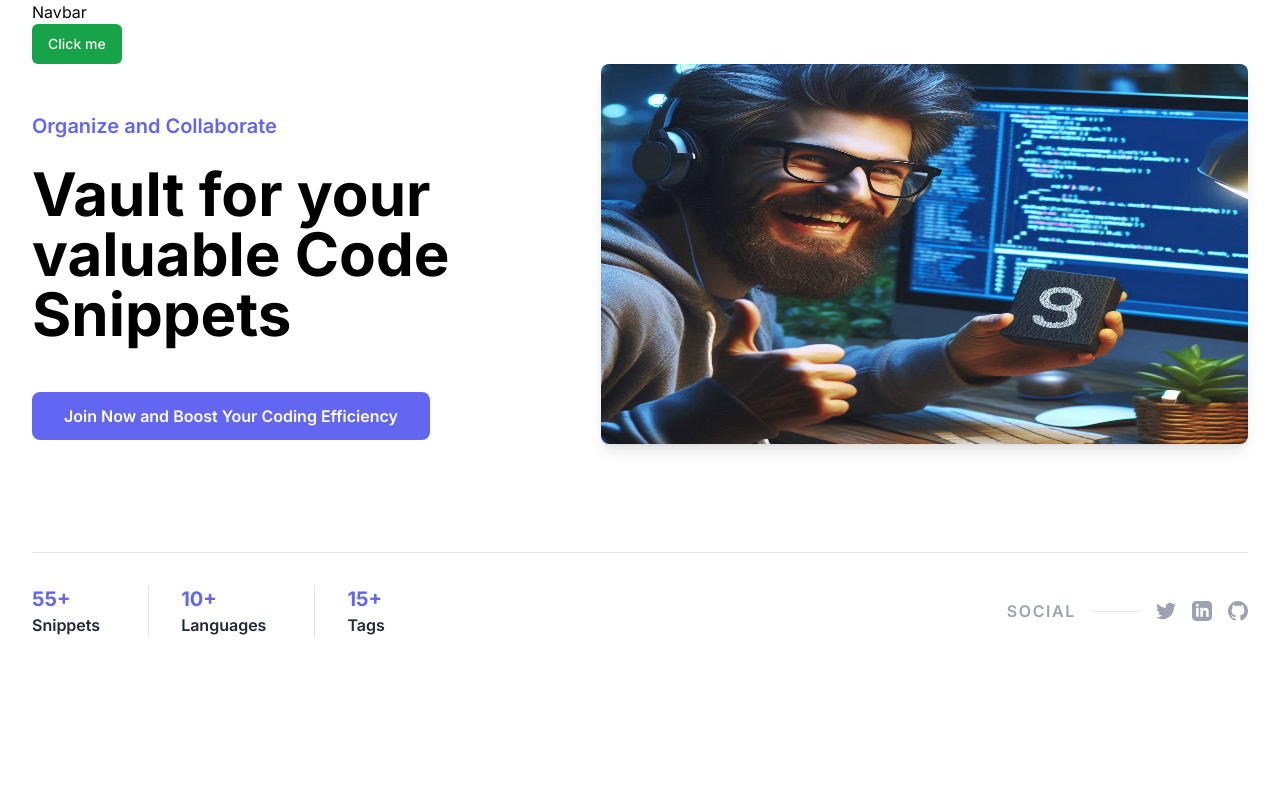
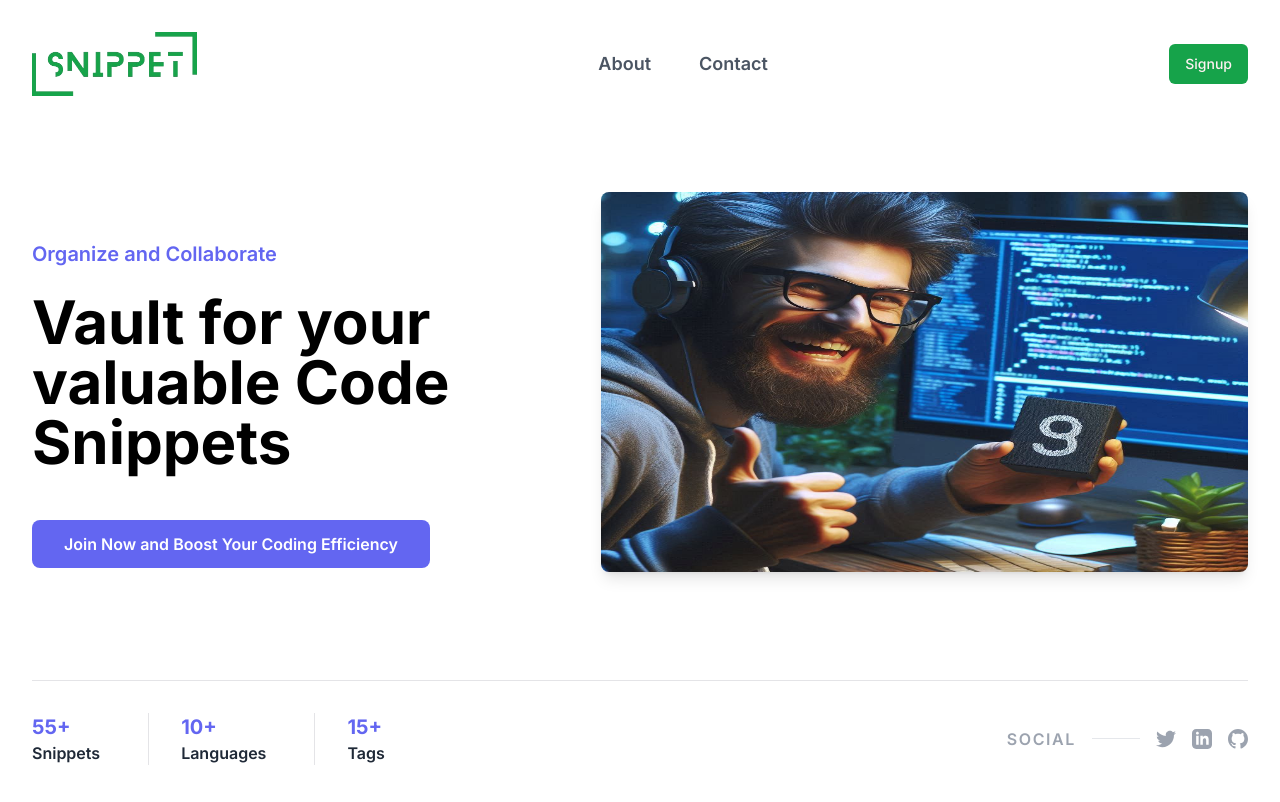
Before and after one commit to badjatya/snippet, a Next.js app: page / in a window 1280 px wide. Shown: the top 802 px of the page. Built offline with nearby package versions, Linux system fonts and the light colour scheme.

Commit message:
chore: Update Navbar layout and add logo

```diff
--- a/src/layouts/Navbar/index.tsx
+++ b/src/layouts/Navbar/index.tsx
@@ -1,13 +1,46 @@
 import { Button } from "@/components/ui/button";
+import Link from "next/link";
+import Image from "next/image";
 
 type Props = {};
 
 const Navbar = (props: Props) => {
 	return (
-		<>
-			<div>Navbar</div>
-			<Button>Click me</Button>
-		</>
+		<header className='mb-8 flex items-center justify-between py-4 md:mb-12 md:py-8 xl:mb-16'>
+			<Link
+				href='/'
+				className='inline-flex items-center gap-2.5 text-2xl font-bold text-black md:text-3xl'
+				aria-label='logo'>
+				<Image
+					src='/logo/logo.png'
+					alt='Logo'
+					width={165}
+					height={63}
+					quality={100}
+				/>
+			</Link>
+
+			{/* <!-- nav - start --> */}
+			<nav className='hidden gap-12 lg:flex'>
+				<Link
+					href='/about'
+					className='text-lg font-semibold text-gray-600 transition duration-100 hover:text-primary'>
+					About
+				</Link>
+				<Link
+					href='/contact'
+					className='text-lg text-gray-600 transition duration-100 font-semibold hover:text-primary'>
+					Contact
+				</Link>
+			</nav>
+			{/* <!-- nav - end --> */}
+
+			{/* <!-- buttons - start --> */}
+			<Button asChild>
+				<Link href='/sign-up'>Signup</Link>
+			</Button>
+			{/* <!-- buttons - end --> */}
+		</header>
 	);
 };
 
```
